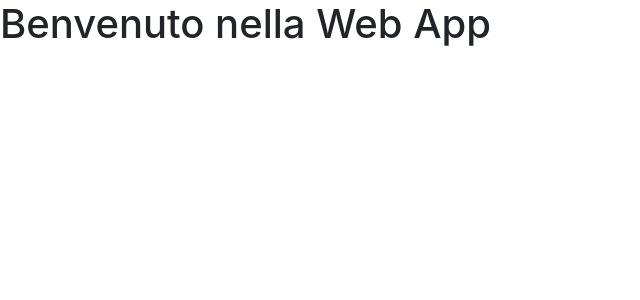
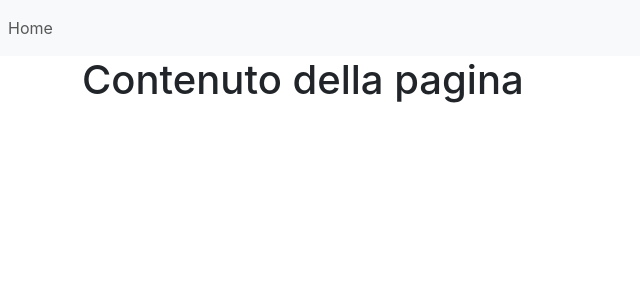
Before and after one commit to VincenzoAmari/webapp-react, a React (Vite) app: page / in a window 1280 px wide. Shown: the top 300 px of the page, without its empty margins (0-640 px from the left). Built offline with nearby package versions, Linux system fonts and the light colour scheme.

Commit message:
update header e main

```diff
--- a/src/App.jsx
+++ b/src/App.jsx
@@ -1,7 +1,9 @@
+import DefaultLayout from "./layouts/DefaultLayout";
+
 function App() {
   return (
     <div>
-      <h1>Benvenuto nella Web App</h1>
+      <DefaultLayout />
     </div>
   );
 }
--- a/src/components/Header.jsx
+++ b/src/components/Header.jsx
@@ -0,0 +1,13 @@
+export default function Header() {
+  return (
+    <header>
+      <nav className="navbar navbar-expand navbar-light bg-light">
+        <div className="nav navbar-nav">
+          <a className="nav-item nav-link" href="/">
+            Home
+          </a>
+        </div>
+      </nav>
+    </header>
+  );
+}
--- a/src/layouts/DefaultLayout.jsx
+++ b/src/layouts/DefaultLayout.jsx
@@ -0,0 +1,12 @@
+import Header from "../components/Header";
+
+export default function DefaultLayout() {
+  return (
+    <>
+      <Header />
+      <main className="container">
+        <h1>Contenuto della pagina</h1>
+      </main>
+    </>
+  );
+}
```
